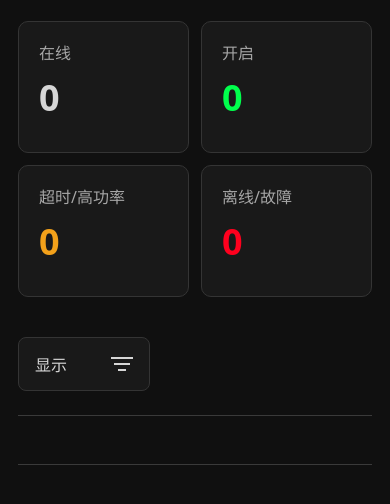
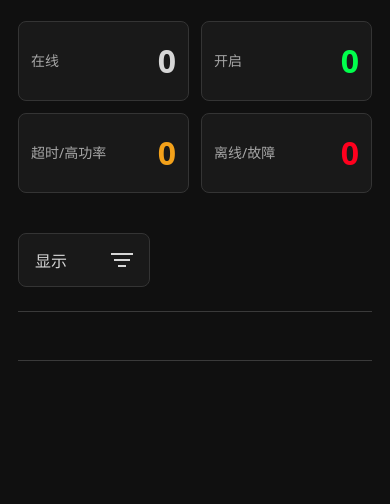
Before and after one commit to to21github/whole-house-status, a website: page whole_house_status/public/index.html in a window 390 px wide. Shown: the part 80-584 px from the top of the page. Drawn offline with Linux system fonts and the light colour scheme.

Commit message:
style: compact dashboard statistics and cards

```diff
--- a/whole_house_status/config.yaml
+++ b/whole_house_status/config.yaml
@@ -1,5 +1,5 @@
 name: Whole House Status
-version: "0.1.1"
+version: "0.1.2"
 slug: whole_house_status
 description: 全屋设备状态监控面板
 url: https://github.com/to21github/whole-house-status
--- a/whole_house_status/public/styles.css
+++ b/whole_house_status/public/styles.css
@@ -70,8 +70,13 @@
 }
 
 .stat {
-  min-height: 154px;
-  padding: 24px;
+  display: flex;
+  align-items: center;
+  justify-content: space-between;
+  gap: 16px;
+  min-height: 80px;
+  padding: 16px 24px;
+  border-radius: 8px;
 }
 
 .stat p,
@@ -82,14 +87,16 @@
 }
 
 .stat p {
+  min-width: 0;
+  overflow-wrap: anywhere;
   color: var(--muted);
-  font-size: 16px;
+  font-size: 18px;
   line-height: 1.4;
 }
 
 .stat strong {
-  display: block;
-  margin-top: 16px;
+  flex: 0 0 auto;
+  margin: 0;
   color: var(--text);
   font-size: 42px;
   font-weight: 700;
@@ -246,7 +253,7 @@
 
 .cards {
   display: grid;
-  grid-template-columns: repeat(auto-fill, 274px);
+  grid-template-columns: repeat(5, minmax(0, 1fr));
   justify-content: start;
   gap: 16px;
 }
@@ -319,6 +326,12 @@
   color: var(--red) !important;
 }
 
+@media (min-width: 921px) and (max-width: 1279px) {
+  .cards {
+    grid-template-columns: repeat(3, minmax(0, 1fr));
+  }
+}
+
 @media (max-width: 920px) {
   .page {
     padding: 20px 18px 48px;
@@ -335,12 +348,17 @@
   }
 
   .stat {
-    min-height: 132px;
-    padding: 20px;
+    gap: 8px;
+    min-height: 80px;
+    padding: 12px;
+  }
+
+  .stat p {
+    font-size: 14px;
   }
 
   .stat strong {
-    font-size: 36px;
+    font-size: 32px;
   }
 
   .rooms {
```
Also changed, not shown: whole_house_status/test/frontend.spec.js (+8 -1 lines).
